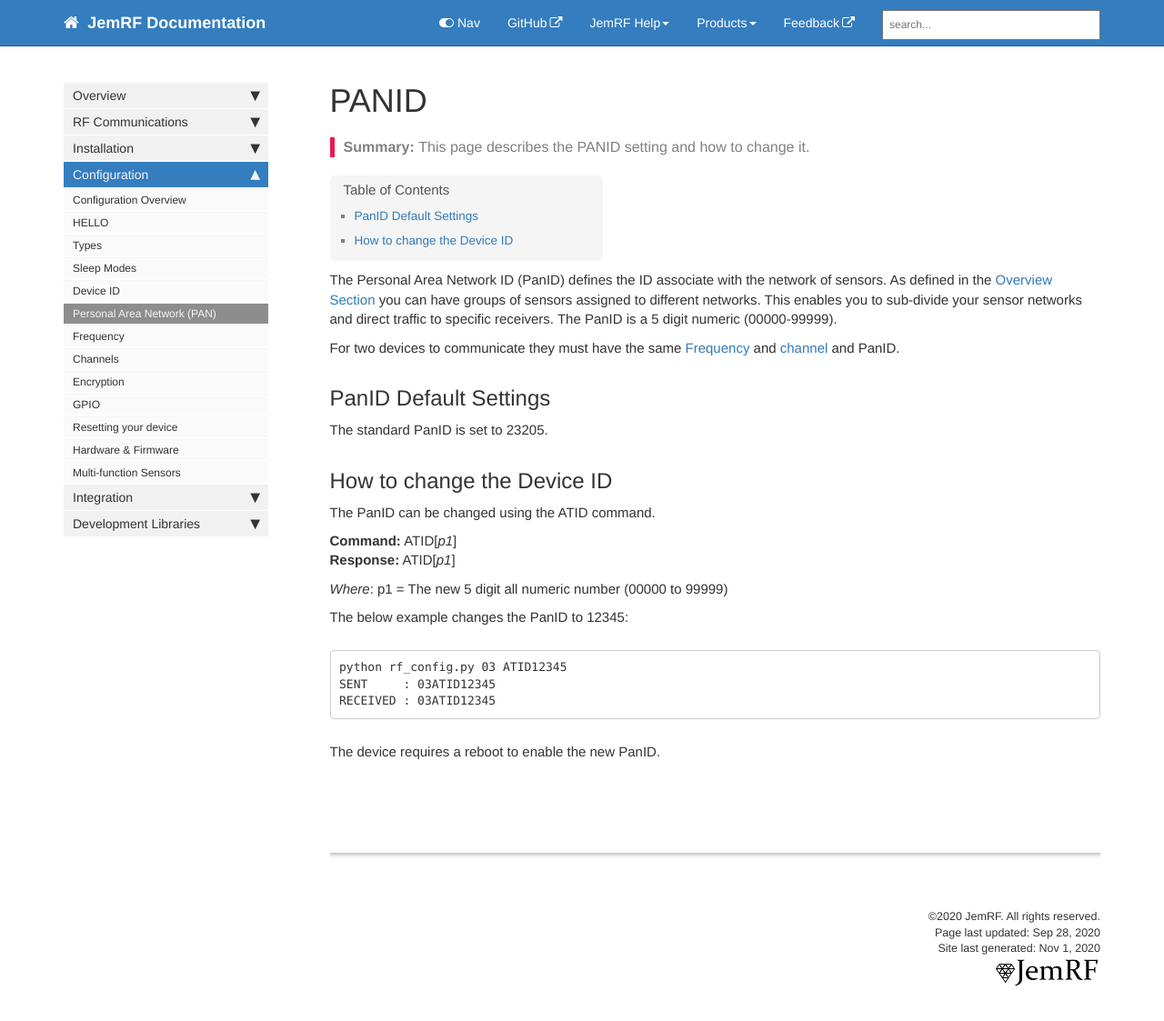
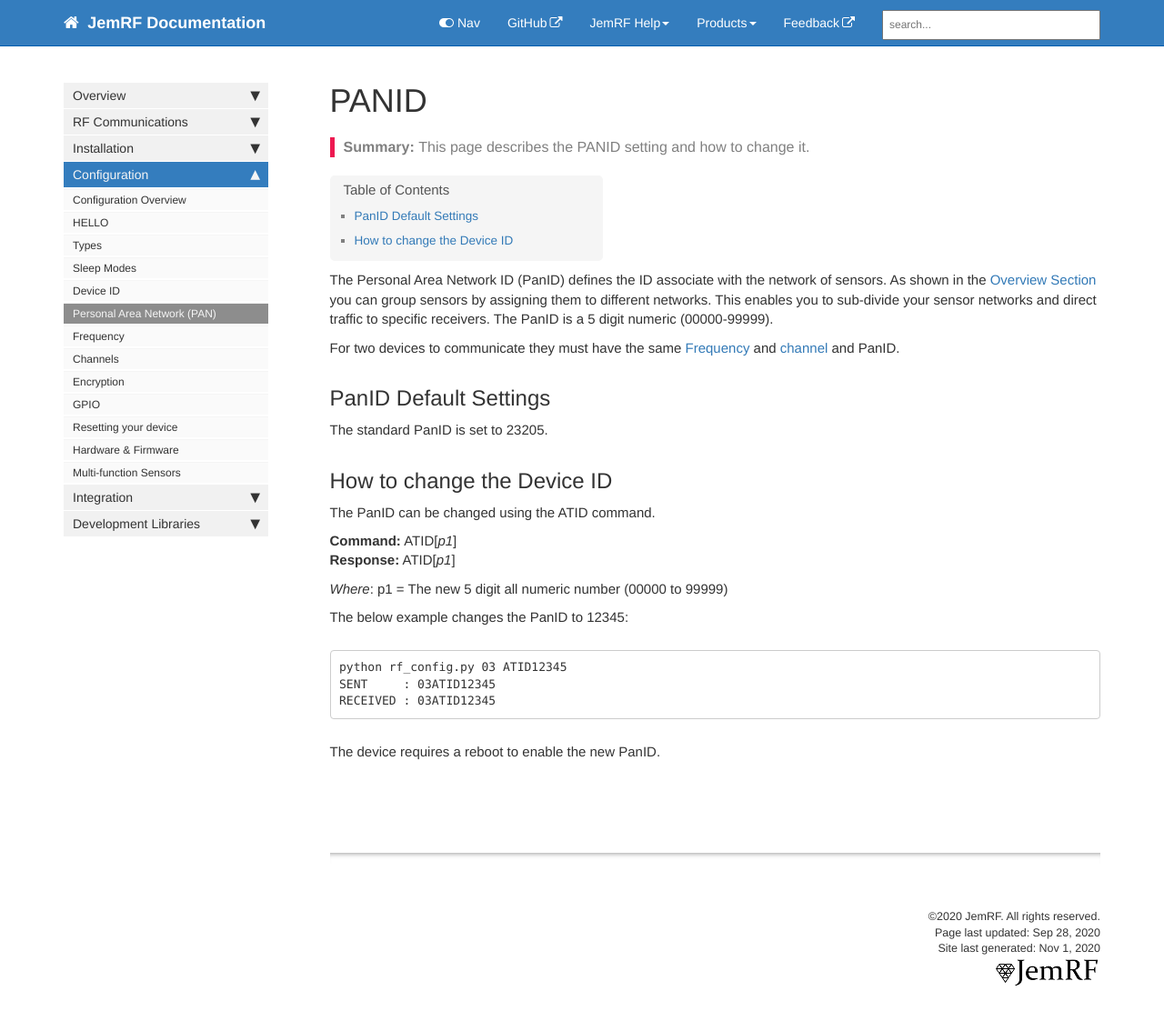
Before and after one commit to JemRF/RF-Documentation, a Jekyll site: the page built from pages/mydoc/panid.md, in a window 1280 px wide and 1146 px high. Shown: the top 1123 px of the window at 91% size. Built offline with Jekyll 4.4.1, drawn with Linux system fonts in a browser that asks for light colours; comment, search, counter and statistics services are not loaded.

Commit message:
Update panid.md

```diff
--- a/pages/mydoc/panid.md
+++ b/pages/mydoc/panid.md
@@ -9,7 +9,7 @@ permalink: panid.html
 folder: mydoc
 ---
 
-The Personal Area Network ID (PanID) defines the ID associate with the network of sensors. As defined in the [Overview Section](index.html) you can have groups of sensors assigned to different networks. This enables you to sub-divide your sensor networks and direct traffic to specific receivers. The PanID is a 5 digit numeric (00000-99999).
+The Personal Area Network ID (PanID) defines the ID associate with the network of sensors. As shown in the [Overview Section](index.html) you can group sensors by assigning them to different networks. This enables you to sub-divide your sensor networks and direct traffic to specific receivers. The PanID is a 5 digit numeric (00000-99999).
 
 For two devices to communicate they must have the same [Frequency](frequency.html) and [channel](channel.html) and PanID.
 
```
